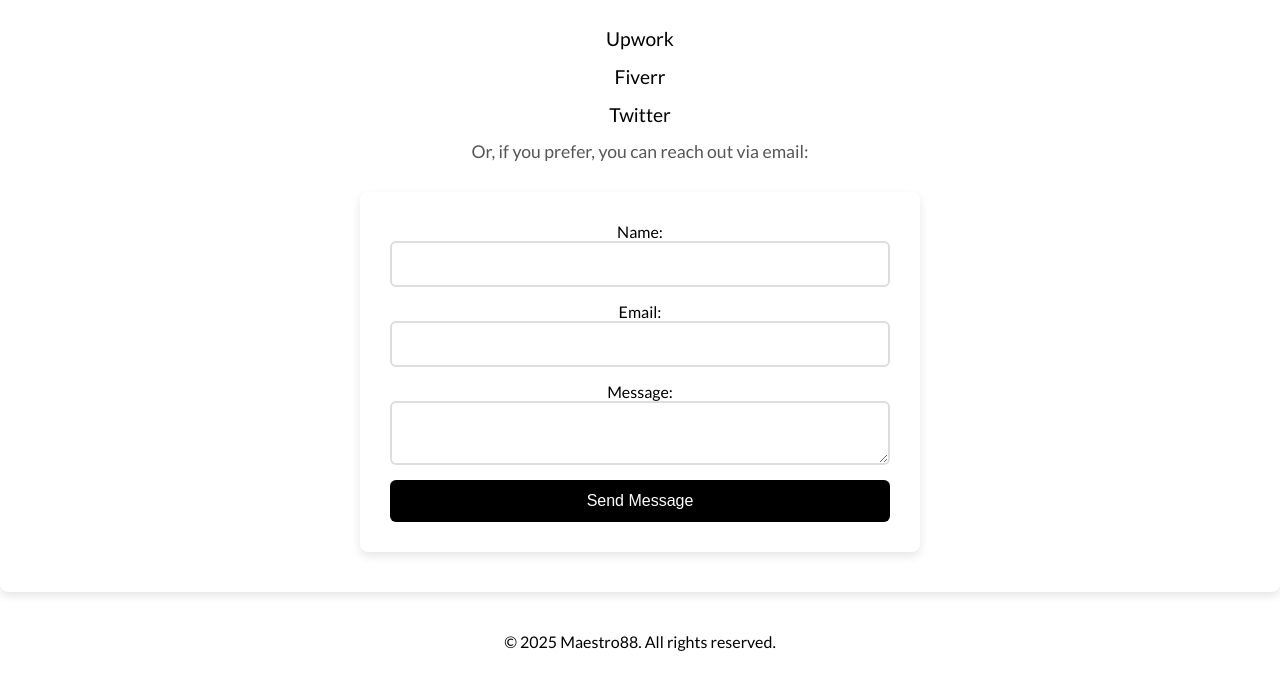
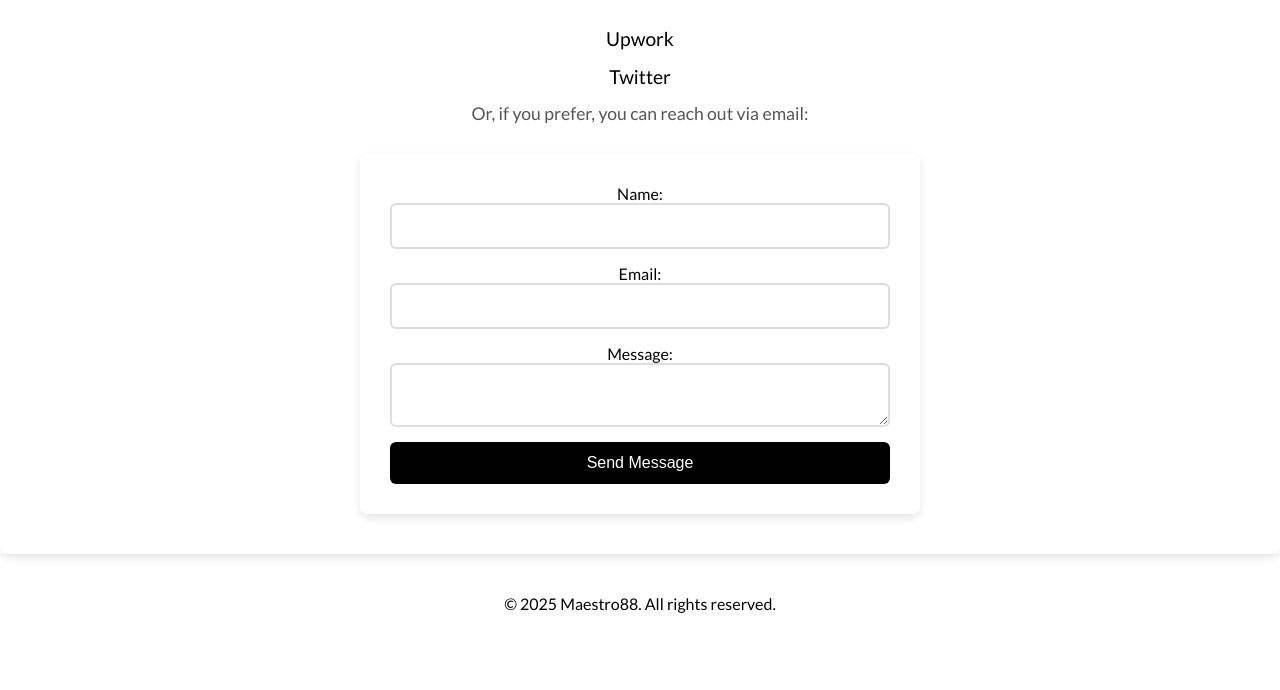
Before and after one commit to 2Sweet2Code/maestro88-portfolio, a plain HTML site: page hire.html in a window 1280 px wide. Shown: the part 252-942 px from the top of the page. Drawn offline with Linux system fonts and the light colour scheme.

Commit message:
small link fix

```diff
--- a/hire.html
+++ b/hire.html
@@ -156,7 +156,6 @@
     <p>If you're looking for high-quality digital services, feel free to reach out through any of the platforms below:</p>
     <ul>
       <li><a href="https://www.upwork.com/freelancers/~013881c59863503441?mp_source=share" target="_blank">Upwork</a></li>
-      <li><a href="https://www.fiverr.com/s/Ay7daPa" target="_blank">Fiverr</a></li>
       <li><a href="https://twitter.com/ertonmara" target="_blank">Twitter</a></li>
     </ul>
 
```
